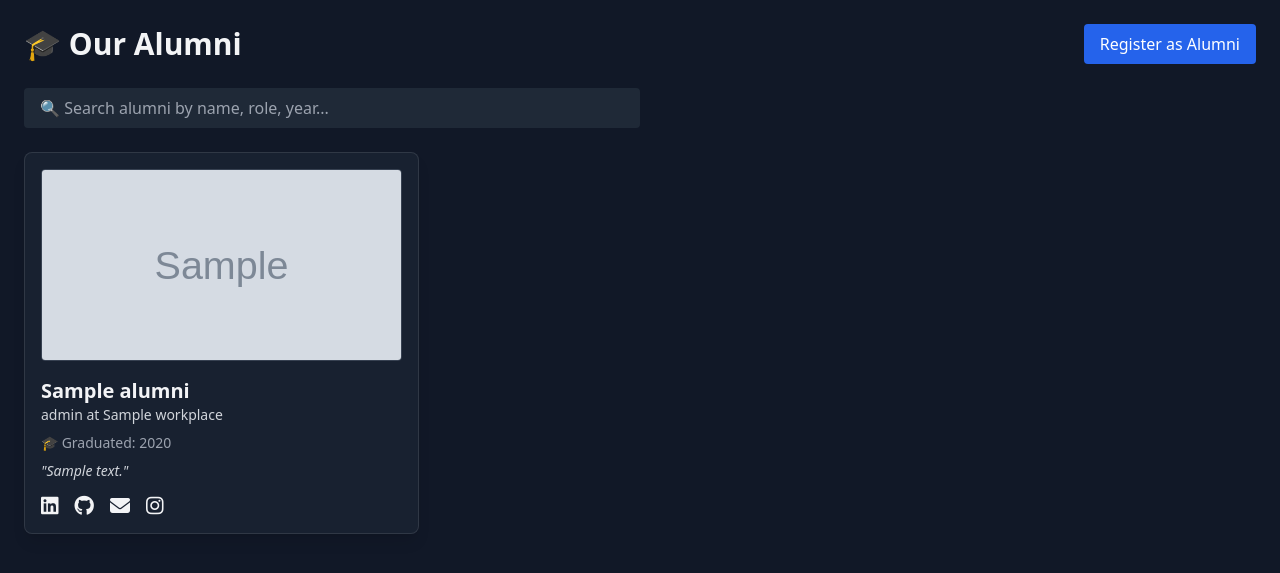
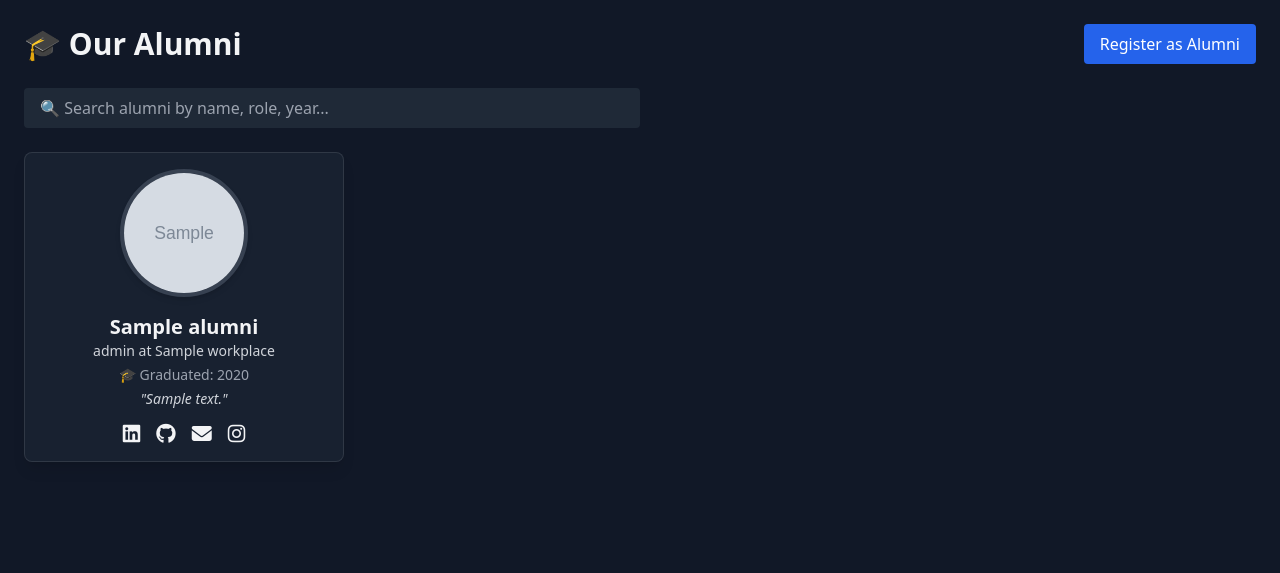
Before and after one commit to ROBOSTREAKS-TEAM/robostreaks, a Flask app: page /alumni in a window 1280 px wide. Shown: the top 573 px of the page. Run offline with Flask 3, Linux system fonts and the light colour scheme; grey boxes marked "Sample" are stand-in pictures; a database or web service that is not in the repository returns one stand-in record (values such as "Sample title"); some libraries are stand-ins or nearby versions.

Commit message:
Update alumni.html

```diff
--- a/templates/alumni.html
+++ b/templates/alumni.html
@@ -39,36 +39,29 @@
     <div class="flex flex-col md:flex-row justify-between items-center gap-4 mb-6">
       <input id="searchInput" type="text" placeholder="🔍 Search alumni by name, role, year..."
         class="w-full md:w-1/2 px-4 py-2 rounded bg-gray-800 text-white focus:outline-none focus:ring-2 focus:ring-blue-500" />
-
-      <!-- <select id="yearFilter" class="px-4 py-2 bg-gray-800 text-white rounded focus:outline-none focus:ring-2 focus:ring-blue-500">
-        <option value="">🎓 Filter by Graduation Year</option>
-        {% for y in years %}
-          <option value="{{ y }}">{{ y }}</option>
-        {% endfor %}
-      </select> -->
     </div>
 
     {% if alumni %}
-    <div id="alumniGrid" class="grid gap-6 md:grid-cols-2 lg:grid-cols-3">
+    <div id="alumniGrid" class="grid gap-6 grid-cols-1 sm:grid-cols-2 md:grid-cols-3 lg:grid-cols-4">
       {% for person in alumni %}
-      <div class="alumni-card glass-card rounded-lg shadow-lg p-4 transition transform hover:scale-105 duration-300 fade-in"
+      <div class="alumni-card glass-card rounded-lg shadow-lg p-4 w-80 mx-auto transition transform hover:scale-105 duration-300 fade-in text-center"
            data-name="{{ person.name | lower }}"
            data-role="{{ person.role | lower }}"
            data-workplace="{{ person.workplace | lower }}"
            data-year="{{ person.grad_year }}">
         <img src="{{ url_for('static', filename='uploads/' + person.photo) }}" alt="{{ person.name }}"
-          class="w-full h-48 object-cover rounded mb-4 border border-gray-700">
+          class="w-32 h-32 object-cover rounded-full mx-auto mb-4 border-4 border-gray-700 shadow-md">
+
         <h2 class="text-xl font-semibold">{{ person.name }}</h2>
-        <p class="text-sm text-gray-300 mb-2">{{ person.role }} at {{ person.workplace }}</p>
+        <p class="text-sm text-gray-300 mb-1">{{ person.role }} at {{ person.workplace }}</p>
         {% if person.grad_year %}
-        <p class="text-sm text-gray-400 mb-2">🎓 Graduated: {{ person.grad_year }}</p>
+        <p class="text-sm text-gray-400 mb-1">🎓 Graduated: {{ person.grad_year }}</p>
         {% endif %}
         {% if person.bio %}
-        <p class="text-sm text-gray-300 italic mb-2">"{{ person.bio }}"</p>
+        <p class="text-sm text-gray-300 italic mb-2 px-2">"{{ person.bio }}"</p>
         {% endif %}
 
-        <!-- Social Icons -->
-        <div class="flex space-x-4 mt-3">
+        <div class="flex justify-center space-x-4 mt-3">
           {% if person.linkedin %}
           <a href="{{ person.linkedin }}" target="_blank" class="hover:text-blue-400 transition"><i class="fab fa-linkedin fa-lg"></i></a>
           {% endif %}
@@ -92,12 +85,10 @@
 
   <script>
     const searchInput = document.getElementById('searchInput');
-    const yearFilter = document.getElementById('yearFilter');
     const cards = document.querySelectorAll('.alumni-card');
 
     function filterAlumni() {
       const searchTerm = searchInput.value.toLowerCase();
-      const selectedYear = yearFilter.value;
 
       cards.forEach(card => {
         const name = card.dataset.name;
@@ -106,9 +97,8 @@
         const year = card.dataset.year;
 
         const matchesSearch = name.includes(searchTerm) || role.includes(searchTerm) || workplace.includes(searchTerm) || year.includes(searchTerm);
-        const matchesYear = selectedYear === "" || year === selectedYear;
 
-        if (matchesSearch && matchesYear) {
+        if (matchesSearch) {
           card.style.display = "";
         } else {
           card.style.display = "none";
@@ -117,7 +107,6 @@
     }
 
     searchInput.addEventListener('input', filterAlumni);
-    yearFilter.addEventListener('change', filterAlumni);
   </script>
 </body>
 </html>
```
